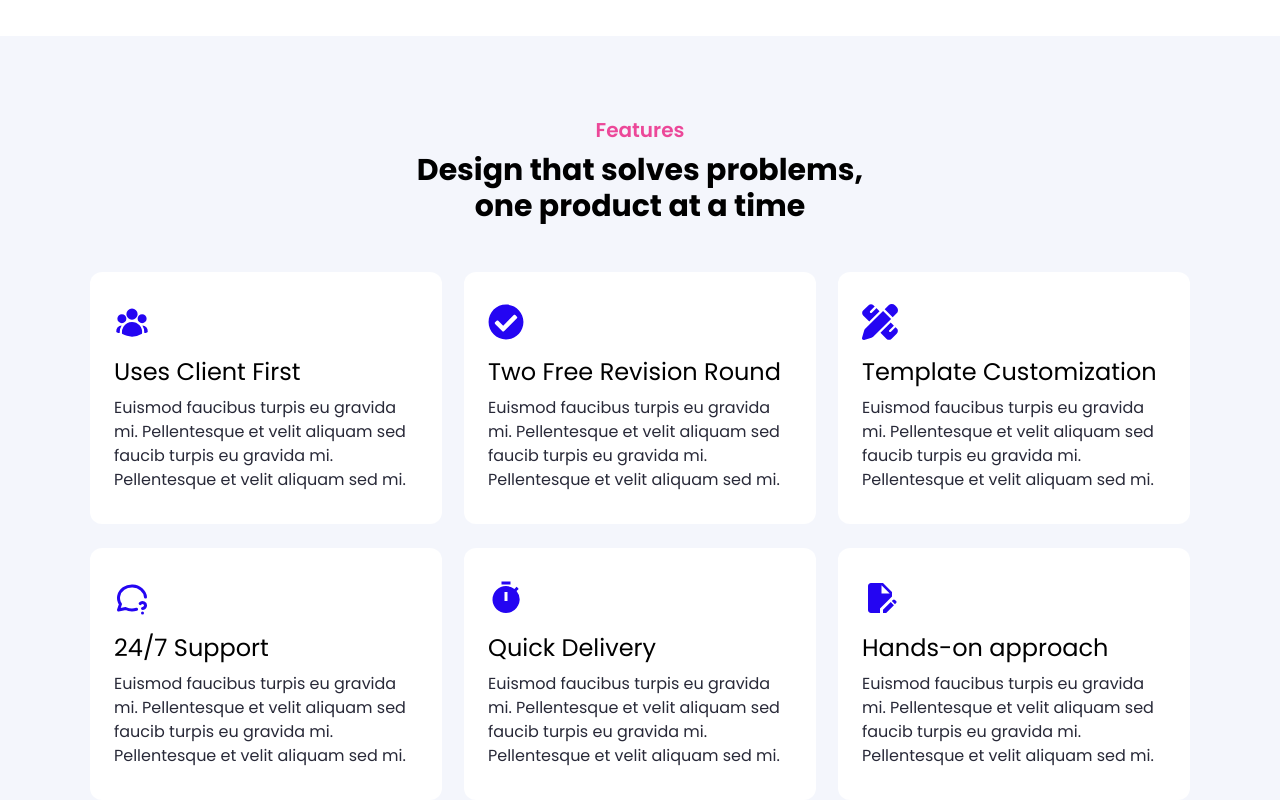
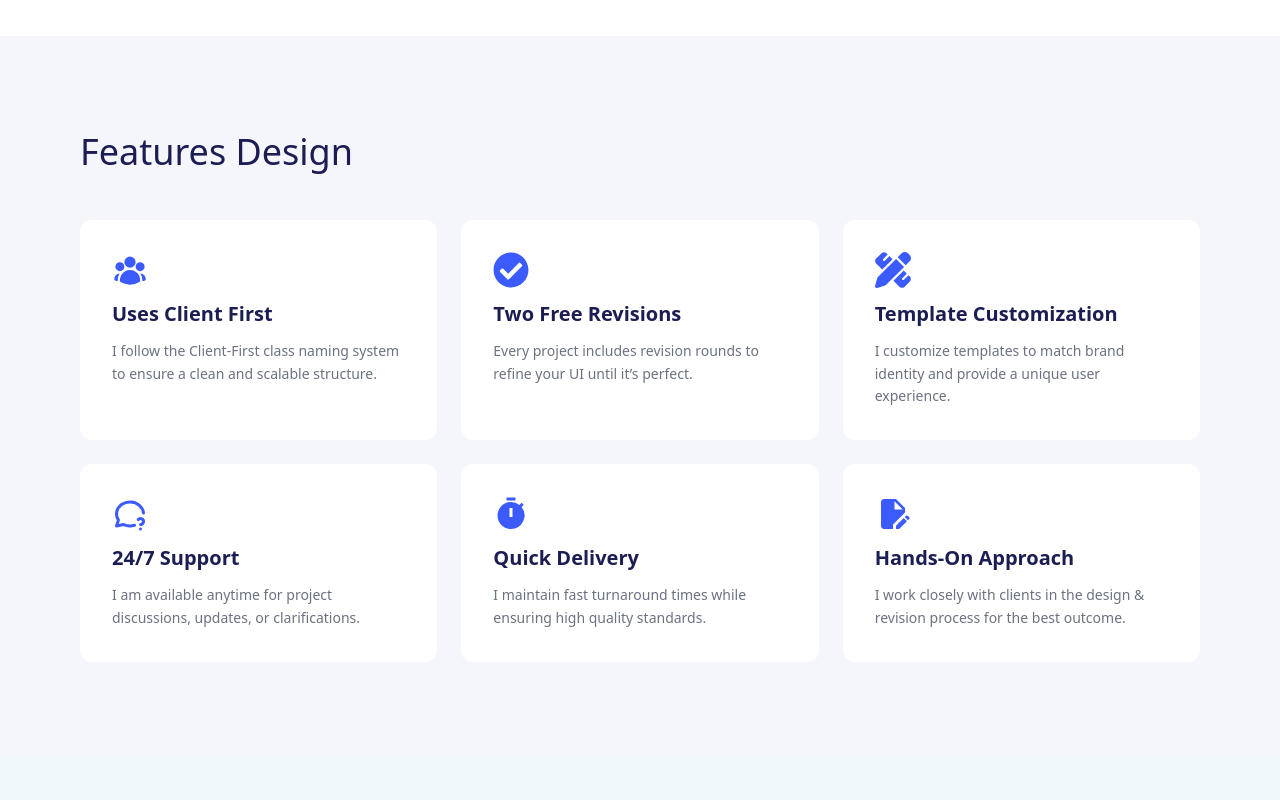
Before and after one commit to ariyanEiasin02/Finsweet-React, a React (Vite) app: page / in a window 1280 px wide. Shown: the part 1940-2740 px from the top of the page. Built offline with nearby package versions, Linux system fonts and the light colour scheme.

Commit message:
Refactor Features component layout and improve styling for better presentation

```diff
--- a/src/components/Features/Features.jsx
+++ b/src/components/Features/Features.jsx
@@ -1,54 +1,76 @@
-import React from 'react'
+import React from "react";
 import { HiUserGroup } from "react-icons/hi2";
 import { FaCheckCircle } from "react-icons/fa";
 import { FaPenRuler } from "react-icons/fa6";
-import { TbMessageCircleQuestion } from "react-icons/tb"
-import { MdTimer,MdEditDocument } from "react-icons/md";
+import { TbMessageCircleQuestion } from "react-icons/tb";
+import { MdTimer, MdEditDocument } from "react-icons/md";
+
 const Features = () => {
+  const features = [
+    {
+      icon: <HiUserGroup />,
+      title: "Uses Client First",
+      desc: "I follow the Client-First class naming system to ensure a clean and scalable structure.",
+    },
+    {
+      icon: <FaCheckCircle />,
+      title: "Two Free Revisions",
+      desc: "Every project includes revision rounds to refine your UI until it’s perfect.",
+    },
+    {
+      icon: <FaPenRuler />,
+      title: "Template Customization",
+      desc: "I customize templates to match brand identity and provide a unique user experience.",
+    },
+    {
+      icon: <TbMessageCircleQuestion />,
+      title: "24/7 Support",
+      desc: "I am available anytime for project discussions, updates, or clarifications.",
+    },
+    {
+      icon: <MdTimer />,
+      title: "Quick Delivery",
+      desc: "I maintain fast turnaround times while ensuring high quality standards.",
+    },
+    {
+      icon: <MdEditDocument />,
+      title: "Hands-On Approach",
+      desc: "I work closely with clients in the design & revision process for the best outcome.",
+    },
+  ];
+
   return (
-    <div>
-        <section className='md:py-20 py-12 bg-[#F4F6FC]'>
-            <div className="max-w-container mx-auto">
-                <div className="text-center">
-                    <span className='font-poppins text-pink-500 text-xl font-semibold'>Features</span>
-                    <h2 className='mt-2 font-poppins text-xl md:text-3xl font-bold md:w-[45%] w-[90%] mx-auto'>Design that solves problems, one product at a time</h2>
-                </div>
-                <div className="flex flex-wrap gap-y-6 px-4 md:px-0 justify-between mt-12">
-                    <div className="md:w-[32%] bg-white rounded-xl py-8 px-6">
-                        <span><HiUserGroup className='text-4xl text-[#2405F2]' /></span>
-                        <h4 className='font-poppins text-2xl text-black font-meduim mt-4'>Uses Client First</h4>
-                        <p className='mt-2 font-poppins text-base text-[#282938] font-normal'>Euismod faucibus turpis eu gravida mi. Pellentesque et velit aliquam sed faucib turpis eu gravida mi. Pellentesque et velit aliquam sed mi. </p>
-                    </div>
-                    <div className="md:w-[32%] bg-white rounded-xl py-8 px-6">
-                        <span><FaCheckCircle className='text-4xl text-[#2405F2]' /></span>
-                        <h4 className='font-poppins text-2xl text-black font-meduim mt-4'>Two Free Revision Round</h4>
-                        <p className='mt-2 font-poppins text-base text-[#282938] font-normal'>Euismod faucibus turpis eu gravida mi. Pellentesque et velit aliquam sed faucib turpis eu gravida mi. Pellentesque et velit aliquam sed mi. </p>
-                    </div>
-                    <div className="md:w-[32%] bg-white rounded-xl py-8 px-6">
-                        <span><FaPenRuler className='text-4xl text-[#2405F2]' /></span>
-                        <h4 className='font-poppins text-2xl text-black font-meduim mt-4'>Template Customization</h4>
-                        <p className='mt-2 font-poppins text-base text-[#282938] font-normal'>Euismod faucibus turpis eu gravida mi. Pellentesque et velit aliquam sed faucib turpis eu gravida mi. Pellentesque et velit aliquam sed mi. </p>
-                    </div>
-                    <div className="md:w-[32%] bg-white rounded-xl py-8 px-6">
-                        <span><TbMessageCircleQuestion className='text-4xl text-[#2405F2]' /></span>
-                        <h4 className='font-poppins text-2xl text-black font-meduim mt-4'>24/7 Support</h4>
-                        <p className='mt-2 font-poppins text-base text-[#282938] font-normal'>Euismod faucibus turpis eu gravida mi. Pellentesque et velit aliquam sed faucib turpis eu gravida mi. Pellentesque et velit aliquam sed mi. </p>
-                    </div>
-                    <div className="md:w-[32%] bg-white rounded-xl py-8 px-6">
-                        <span><MdTimer className='text-4xl text-[#2405F2]' /></span>
-                        <h4 className='font-poppins text-2xl text-black font-meduim mt-4'>Quick Delivery</h4>
-                        <p className='mt-2 font-poppins text-base text-[#282938] font-normal'>Euismod faucibus turpis eu gravida mi. Pellentesque et velit aliquam sed faucib turpis eu gravida mi. Pellentesque et velit aliquam sed mi. </p>
-                    </div>
-                    <div className="md:w-[32%] bg-white rounded-xl py-8 px-6">
-                        <span><MdEditDocument  className='text-4xl text-[#2405F2]' /></span>
-                        <h4 className='font-poppins text-2xl text-black font-meduim mt-4'>Hands-on approach</h4>
-                        <p className='mt-2 font-poppins text-base text-[#282938] font-normal'>Euismod faucibus turpis eu gravida mi. Pellentesque et velit aliquam sed faucib turpis eu gravida mi. Pellentesque et velit aliquam sed mi. </p>
-                    </div>
-                </div>
+    <section className="py-16 md:py-24 bg-[#F4F6FC]">
+      <div className="max-w-6xl mx-auto px-4">
+
+        {/* Section Heading */}
+        <div className="">
+          <h2 className="font-medium text-[#1C1E53] text-4xl">
+            Features Design
+          </h2>
+        </div>
+
+        {/* Feature Grid */}
+        <div className="grid md:grid-cols-3 sm:grid-cols-2 grid-cols-1 gap-6 mt-12">
+          {features.map((item, index) => (
+            <div
+              key={index}
+              className="bg-white cursor-pointer rounded-[12px] p-8 hover:shadow-xl hover:-translate-y-1 transition-all duration-300"
+            >
+              <div className="text-4xl text-[#3B5BFF] mb-3">
+                {item.icon}
+              </div>
+              <h4 className="text-xl font-semibold text-[#1C1E53]">{item.title}</h4>
+              <p className="mt-3 text-[#6B7280] leading-relaxed text-sm font-normal">
+                {item.desc}
+              </p>
             </div>
-        </section>
-    </div>
-  )
-}
+          ))}
+        </div>
 
-export default Features
+      </div>
+    </section>
+  );
+};
+
+export default Features;
```
